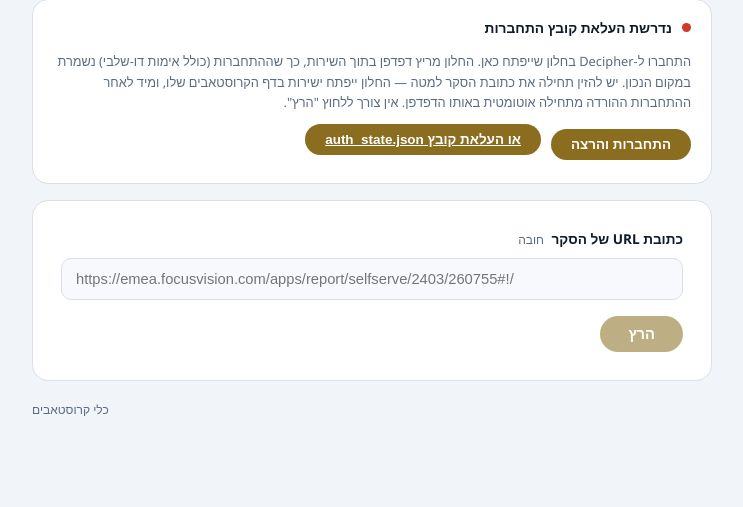
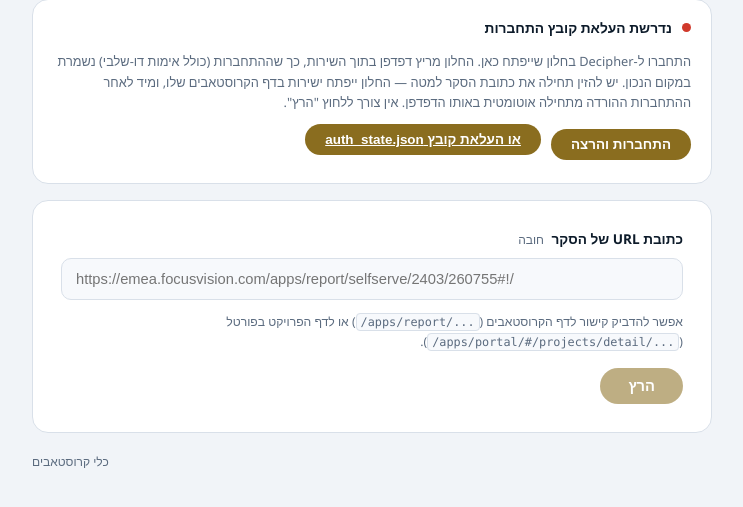
Before and after one commit to itayole/crosstabs-portal, a Flask app: page / in a window 1280 px wide. Shown: the part 203-710 px from the top of the page, without its empty margins (268-1011 px from the left). Run offline with Flask 3, Linux system fonts and the light colour scheme.

Commit message:
Accept portal project links, not just crosstabs report links
Decipher exposes the same survey under two link shapes and people paste either:

  .../apps/report/selfserve/2403/260755#!/            (crosstabs/report view)
  .../apps/portal/#/projects/detail/selfserve/2403/260808   (portal project page)

Only the first worked. In the second the survey path sits in the URL *fragment*,
which urlsplit keeps out of .path entirely, so a parser searching only the path
could never match it however the pattern was written -- the portal link was
rejected with "could not find a survey path" even though the survey id was right
there in the string.

parse_survey_url now tries the report pattern against the path and the
project-detail pattern against the fragment. Both reduce to the same survey path,
so survey_list_url builds the identical crosstabs URL either way and nothing
downstream changes.

The two ValueErrors are now Hebrew like the rest of the user-facing text, and the
"unrecognised" one names both accepted shapes instead of only /apps/report/. The
form carries the same hint, since nothing previously indicated a portal link was
allowed.

Co-Authored-By: Claude Opus 4.8 <noreply@anthropic.com>

```diff
--- a/static/style.css
+++ b/static/style.css
@@ -430,3 +430,18 @@ button[type="submit"]:disabled { opacity: 0.55; cursor: default; }
    (.result.hidden, .link-button.hidden, ...), so adding the class to anything else -- a plain
    button, say -- silently did nothing. Last in the file so it wins specificity ties. */
 .hidden { display: none; }
+
+.field-hint {
+  margin: 2px 0 0;
+  color: var(--subtitle);
+  font-size: 0.76rem;
+  line-height: 1.6;
+}
+.field-hint code {
+  font-family: ui-monospace, Consolas, monospace;
+  font-size: 0.74rem;
+  padding: 1px 4px;
+  border-radius: 4px;
+  background: var(--zone-bg);
+  border: 1px solid var(--border);
+}
--- a/templates/index.html
+++ b/templates/index.html
@@ -95,6 +95,10 @@
             dir="ltr"
           >
         </div>
+        <p class="field-hint">
+          אפשר להדביק קישור לדף הקרוסטאבים (<code dir="ltr">/apps/report/...</code>)
+          או לדף הפרויקט בפורטל (<code dir="ltr">/apps/portal/#/projects/detail/...</code>).
+        </p>
         <button type="submit" id="run-button">הרץ</button>
       </form>
 
```
Also changed, not shown: download_crosstabs.py (+27 -6 lines).
